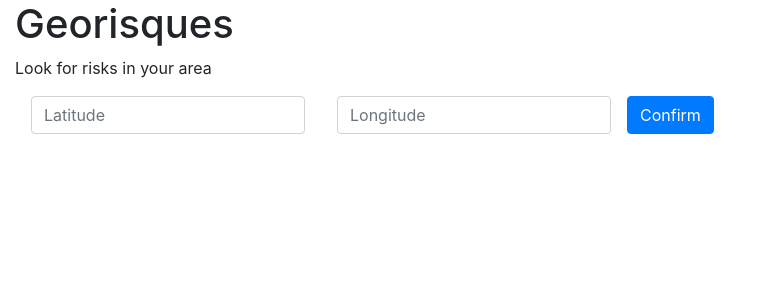
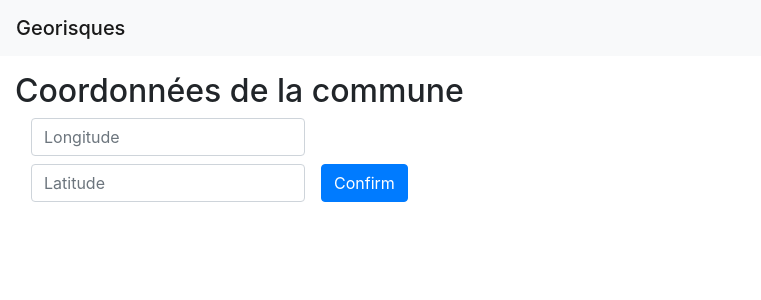
Before and after one commit to ericdaat/georisques, a Flask app: page / in a window 1280 px wide. Shown: the top 300 px of the page, without its empty margins (0-761 px from the left). Run offline with Flask 2, Linux system fonts and the light colour scheme; some libraries are stand-ins or nearby versions.

Commit message:
showing commune infos

```diff
--- a/src/application/home.py
+++ b/src/application/home.py
@@ -27,4 +27,5 @@ def risks():
             if risks:
                 redis_store.set(cache_key, json.dumps(risks))
 
-    return render_template("home/risks.html", risks=risks)
+    return render_template("home/risks.html",
+                           risks=risks)
--- a/src/application/templates/base.html
+++ b/src/application/templates/base.html
@@ -16,8 +16,10 @@
 <!-- Font Awesome -->
 <link rel="stylesheet" href="https://use.fontawesome.com/releases/v5.6.0/css/all.css" integrity="sha384-aOkxzJ5uQz7WBObEZcHvV5JvRW3TUc2rNPA7pe3AwnsUohiw1Vj2Rgx2KSOkF5+h" crossorigin="anonymous">
 
+<nav class="navbar navbar-light bg-light">
+    <span class="navbar-brand mb-0 h1">Georisques</span>
+</nav>
+
 <div class="container-fluid">
-    <header>{% block header %}{% endblock %}</header>
     <body>{% block body %}{% endblock %}</body>
-    <footer>{% block footer %}{% endblock %}</footer>
 </div>
--- a/src/application/templates/home/risks.html
+++ b/src/application/templates/home/risks.html
@@ -1,16 +1,19 @@
 {% extends "base.html" %}
 
-{% block header %}
-    <h1>Georisques</h1>
-{% endblock %}
-
 {% block body %}
-    <div class="row">
-        <div class="col">
-            <p>Look for risks in your area</p>
+    <div class="row mt-3">
+        <div class="col-5">
+            <h2>Coordonnées de la commune</h2>
             <form class="form-inline"
                   action={{ url_for("home.risks") }}
                   method="POST">
+                <div class="form-group mx-sm-3 mb-2">
+                    <input class="form-control"
+                           id="lon"
+                           name="lon"
+                           placeholder="Longitude"
+                           required>
+                </div>
                 <div class="form-group mx-sm-3 mb-2">
                     <input class="form-control"
                            id="lat"
@@ -18,29 +21,31 @@
                            placeholder="Latitude"
                            required>
                 </div>
-                <div class="form-group mx-sm-3 mb-2">
-                    <input class="form-control"
-                           id="lon"
-                           name="lon"
-                           placeholder="Longitude"
-                           required>
-                </div>
                 <button type="submit"
                         class="btn btn-primary mb-2">Confirm</button>
             </form>
         </div>
+        {% if risks %}
+            <div class="col-5">
+                <h2>Informations sur la commune</h2>
+                {% for row in risks["infos_commune"] %}
+                <p>{{ row }}</p>
+                {% endfor %}
+            </div>
+        {% endif %}
     </div>
 
     <div class="row mt-3">
     {% if risks %}
-        <div class="col-8">
+        <div class="col-10 mt-3">
+            <h2>Risques recensés sur la commune</h2>
             <table class="table">
                 <thead>
                     <th scope="col"> Risques</th>
                     <th scope="col"> Description</th>
                 </thead>
                 <tbody>
-                    {% for risk_category, risk_types in risks.items() %}
+                    {% for risk_category, risk_types in risks["risks"].items() %}
                     <tr>
                         <th scope="row">{{ risk_category }}</th>
                         <td>
--- a/src/scrapping.py
+++ b/src/scrapping.py
@@ -14,18 +14,30 @@ def get_risks_from_coordinates(lat, lon):
 
     soup = BeautifulSoup(driver.page_source, "lxml")
 
-    mapping = {
-        "flood": {"INN": []},
-        "industrial_installation": {"INST": []},
-        "sismic_ground_mvt": {"MVMT": [], "SEISM": []},
-        "radon_ground_polution": {"POL": [], "RADON": []}
+    risks_mapping = {
+        "Innondations": {"INN": []},
+        "Installations Industrielles": {"INST": []},
+        "Mouvements du sol et séismes": {"MVMT": [], "SEISM": []},
+        "Radon et pollution du sol": {"POL": [], "RADON": []},
     }
+    infos_commune = []
 
-    for risk_category, risk_types in mapping.items():
+    for risk_category, risk_types in risks_mapping.items():
         for risk_type in risk_types:
-            container = soup.find("div", {"id": "alea-{0}-container".format(risk_type)})
+            container = soup.find("div",
+                                  {"id": "alea-{0}-container".format(risk_type)})
+            if not container:
+                continue
+
             risks = container.find("div", {"id": "risque-general-container-{0}".format(risk_type)})
             labels = risks.find_all("span", {"class": "label"})
-            mapping[risk_category][risk_type] = [label.text for label in labels]
+            risks_mapping[risk_category][risk_type] = [label.text for label in labels]
 
-    return mapping
+    infos_commune = soup.find("div",
+                              {"class": "hogan-container",
+                               "id": "dest-commune-info"})
+
+    infos_commune = [info.text for info in infos_commune.find_all("p")]
+
+    return {"risks": risks_mapping,
+            "infos_commune": infos_commune}
```
